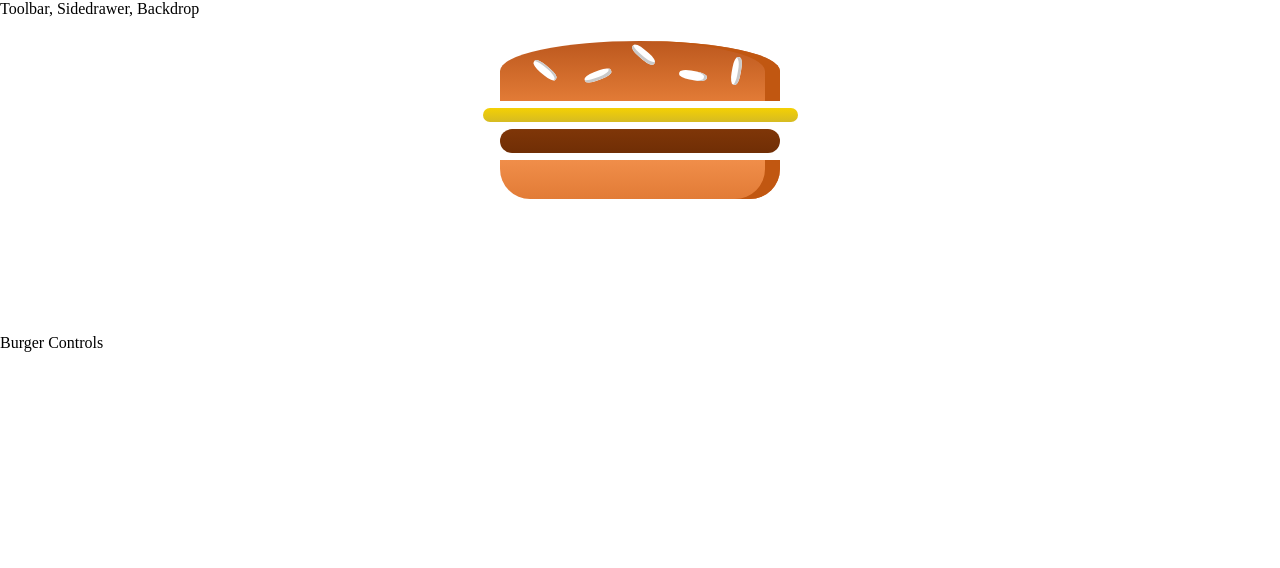
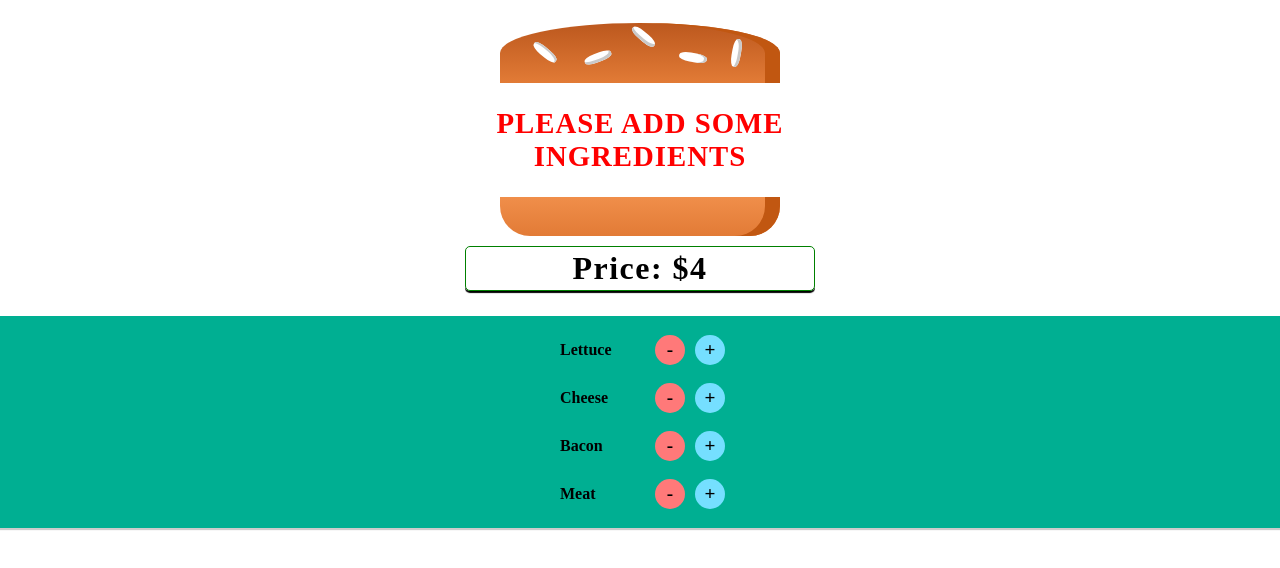
Before and after one commit to damonspencerroberts/DRS-Burger-Builder, a React (Create React App) app: page / in a window 1280 px wide. Shown: the top 568 px of the page. Built offline with nearby package versions, Linux system fonts and the light colour scheme.

Commit message:
Added burger functionality and price

```diff
--- a/src/components/burger/Burger.js
+++ b/src/components/burger/Burger.js
@@ -1,16 +1,36 @@
-import React from 'react';
+import React, {Component} from 'react';
 import classes from "./Burger.module.css"
 import BurgerIngredient from "./burger-ingredients/Burger-ingredients";
 
-const burger = (props) => {
-    return (
-        <div className = {classes.Burger}>
-            <BurgerIngredient type = "top-bun"/>
-            <BurgerIngredient type = "cheese"/>
-            <BurgerIngredient type = "patty"/>
-            <BurgerIngredient type = "bottom-bun"/>
-        </div>
-    )
+/**
+ * This takes the state object ingredients from burger builder uses the keys.
+ * From there we map over it and for each key (e) we will return an array of the key. Aka duplicate how many there are.
+ * Then we map again and find the index and return the element to the burger ingredient switch.
+ * Finds it then adds it to the burger builder page.
+ */
+
+export default class Burger extends Component {
+        //if no ingredients are found displays message to user
+    render() {
+        const transIngredients = Object.keys(this.props.ingredients)
+        .map(e => {
+            return [...Array(this.props.ingredients[e])].map((_, i) => {
+                return <BurgerIngredient key = {e + i + "ichiban0302"} type = {e}/>
+            });
+        })
+        .reduce((arr, el) => {return arr.concat(el)}, []);
+        //reduces allows us to transform an array into something else
+
+        const transLength = transIngredients.length;
+
+        return  <div className = {classes.Burger}>
+                    <BurgerIngredient type = "top-bun"/>
+                        {transLength === 0 ?
+                            <h2 className = {classes.BurgerWarning}>{"Please Add Some Ingredients".toUpperCase()}</h2>
+                            :
+                            transIngredients}
+                    <BurgerIngredient type = "bottom-bun"/>
+                    <div className = {classes.Price}><span>Price: ${this.props.totalPrice}</span></div>
+                </div>
+    }
 }
-
-export default burger;
--- a/src/components/burger/Burger.module.css
+++ b/src/components/burger/Burger.module.css
@@ -26,3 +26,24 @@
         height: 300px;
     }
 }
+
+.BurgerWarning {
+    font-weight: 600;
+    color: red;
+    letter-spacing: 1px;
+}
+
+
+.Price {
+    border: 1px solid green;
+    padding: 3px;
+    border-radius: 5px;
+    box-shadow: 0px 2px 1px black;
+    margin-top: 10px;
+}
+
+.Price span {
+    font-size: 2rem;
+    font-weight: 600;
+    letter-spacing: 1.5px;
+}
--- /dev/null
+++ b/src/components/burger/build-controls/Build-Control-Types.js
@@ -0,0 +1,20 @@
+const DiffControls = [
+    {
+       label: "Lettuce",
+       type: "lettuce"
+    },
+    {
+       label: "Cheese",
+       type: "cheese"
+    },
+    {
+       label: "Bacon",
+       type: "bacon"
+    },
+    {
+       label: "Meat",
+       type: "patty"
+    }
+];
+
+export default DiffControls;
--- /dev/null
+++ b/src/components/burger/build-controls/Build-Controls.js
@@ -0,0 +1,17 @@
+import React from 'react';
+import Controls from "./Build-Control-Types";
+import classes from "./Build-Controls.module.css";
+import BuildController from "./build-controller/Build-Controller";
+
+const buildControls = (props) =>
+    <div className = {classes.BuildControls}>
+        {Controls.map(e => <BuildController
+            key = {e.label}
+            label = {e.label}
+            moreClick = {() => props.ingAdd(e.type)}
+            lessClick = {() => props.ingDel(e.type)}
+            />)}
+    </div>
+;
+
+export default buildControls;
--- /dev/null
+++ b/src/components/burger/build-controls/Build-Controls.module.css
@@ -0,0 +1,10 @@
+.BuildControls {
+    width: 100%;
+    background-color: rgb(0, 175, 146);
+    display: flex;
+    flex-flow: column;
+    align-items: center;
+    box-shadow: 0px 2px 1px #ccc;
+    margin: auto;
+    padding: 10px 0;
+}
--- /dev/null
+++ b/src/components/burger/build-controls/build-controller/Build-Controller.js
@@ -0,0 +1,11 @@
+import React from 'react';
+import classes from "./Build-Controller.module.css";
+
+const buildController = (props) =>
+    <div className = {classes.BuildControl}>
+        <div className = {classes.Label}>{props.label}</div>
+        <button className = {classes.BuildControlBtnLess} onClick = {props.lessClick}>-</button>
+        <button className = {classes.BuildControlBtnMore} onClick = {props.moreClick}>+</button>
+    </div>
+
+export default buildController;
--- /dev/null
+++ b/src/components/burger/build-controls/build-controller/Build-Controller.module.css
@@ -0,0 +1,45 @@
+.BuildControl {
+    display: flex;
+    justify-content: space-between;
+    align-items: center;
+    margin: 5px 0;
+}
+
+.Label {
+  padding: 10px;
+  font-weight: 600;
+  width: 80px;
+  color: rgb(0, 0, 0);
+}
+
+.BuildControlBtnMore,
+.BuildControlBtnLess {
+    display: block;
+    font: inherit;
+    margin: 0 5px;
+    height: 30px;
+    width: 30px;
+    color: rgb(0, 0, 0);
+    border-radius: 100%;
+    border: none;
+    cursor: pointer;
+    font-size: 1.2rem;
+    box-shadow: 0 2px px rgba(0, 0, 0, 0.6);
+    font-weight: 600;
+  }
+
+  .BuildControlBtnMore:hover,
+  .BuildControlBtnLess:hover {
+    opacity: 75%;
+  }
+  .BuildControlBtnMore:focus,
+  .BuildControlBtnLess:focus {
+    outline: none;
+  }
+
+  .BuildControlBtnMore{
+       background-color: rgb(117, 223, 255);
+  }
+  .BuildControlBtnLess{
+       background-color: rgb(255, 121, 121);
+  }
--- a/src/components/layout/Layout.js
+++ b/src/components/layout/Layout.js
@@ -3,7 +3,6 @@ import styles from "./Layout.module.css"
 
 const Layout = (props) =>
     <Fragment>
-        <div> Toolbar, Sidedrawer, Backdrop </div>
         <main className = {styles.content}>
             {props.children}
         </main>
--- a/src/container/burger-builder/Burger-builder.js
+++ b/src/container/burger-builder/Burger-builder.js
@@ -1,12 +1,68 @@
 import React, { Component, Fragment as Fr } from 'react';
 import Burger from "../../components/burger/Burger";
+import BuildControls from "../../components/burger/build-controls/Build-Controls";
+
+const EACH_PRICE = {
+    lettuce: 0.5,
+    bacon: 1.5,
+    cheese: 0.5,
+    patty: 2
+}
 
 export default class BurgerBuilder extends Component {
+    constructor(props) {
+        super(props)
+
+        this.state = {
+            ingredients: {
+              lettuce: 0,
+              bacon: 0,
+              cheese: 0,
+              patty: 0
+            },
+            priceTotal: 4
+        }
+        this.handleAddIngredients = this.handleAddIngredients.bind(this);
+        this.handleLessIngredients = this.handleLessIngredients.bind(this);
+
+    }
+
+    handleAddIngredients = (type) => {
+        const curCount = this.state.ingredients[type];
+        const newCount = curCount + 1;
+        const dupState = {...this.state.ingredients};
+        dupState[type] = newCount;
+        //at this point we added the new addition to the duplicate array
+
+        const curPrice = this.state.priceTotal;
+        const newPrice = EACH_PRICE[type] + curPrice;
+        this.setState({ingredients: dupState, priceTotal: newPrice})
+    }
+
+    handleLessIngredients = (type) => {
+        const curCount = this.state.ingredients[type];
+        const newCount = curCount - 1;
+        const dupState = {...this.state.ingredients};
+        dupState[type] = newCount;
+        //at this point we added the new addition to the duplicate array
+
+        const curPrice = this.state.priceTotal;
+        const newPrice = curPrice - EACH_PRICE[type];
+        this.setState({ingredients: dupState, priceTotal: newPrice})
+    }
+
+
+
     render() {
         return (
             <Fr>
-                <Burger/>
-                <div>Burger Controls</div>
+                <Burger ingredients = {this.state.ingredients}
+                    totalPrice = {this.state.priceTotal}
+                />
+                <BuildControls
+                    ingAdd = {this.handleAddIngredients}
+                    ingDel = {this.handleLessIngredients}
+                />
             </Fr>
         )
     }
```
